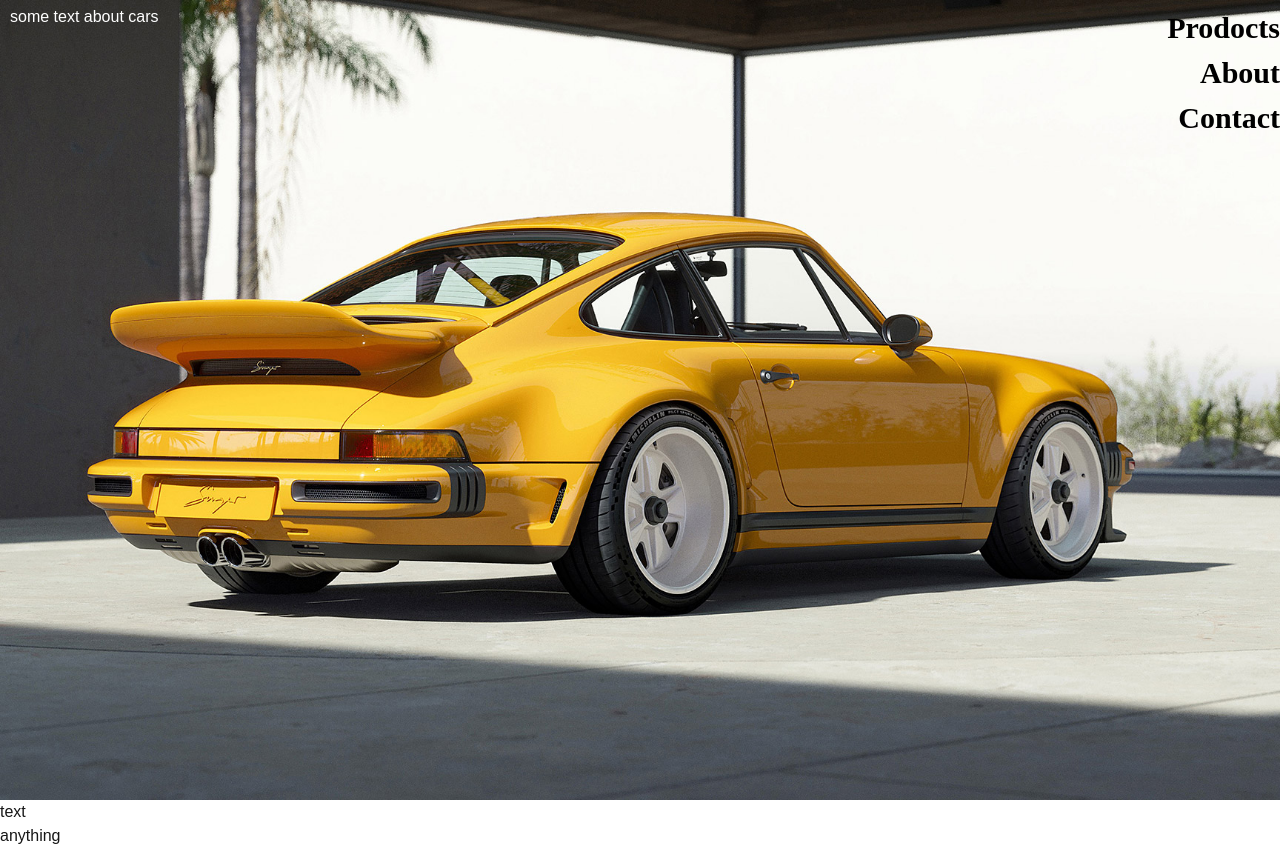
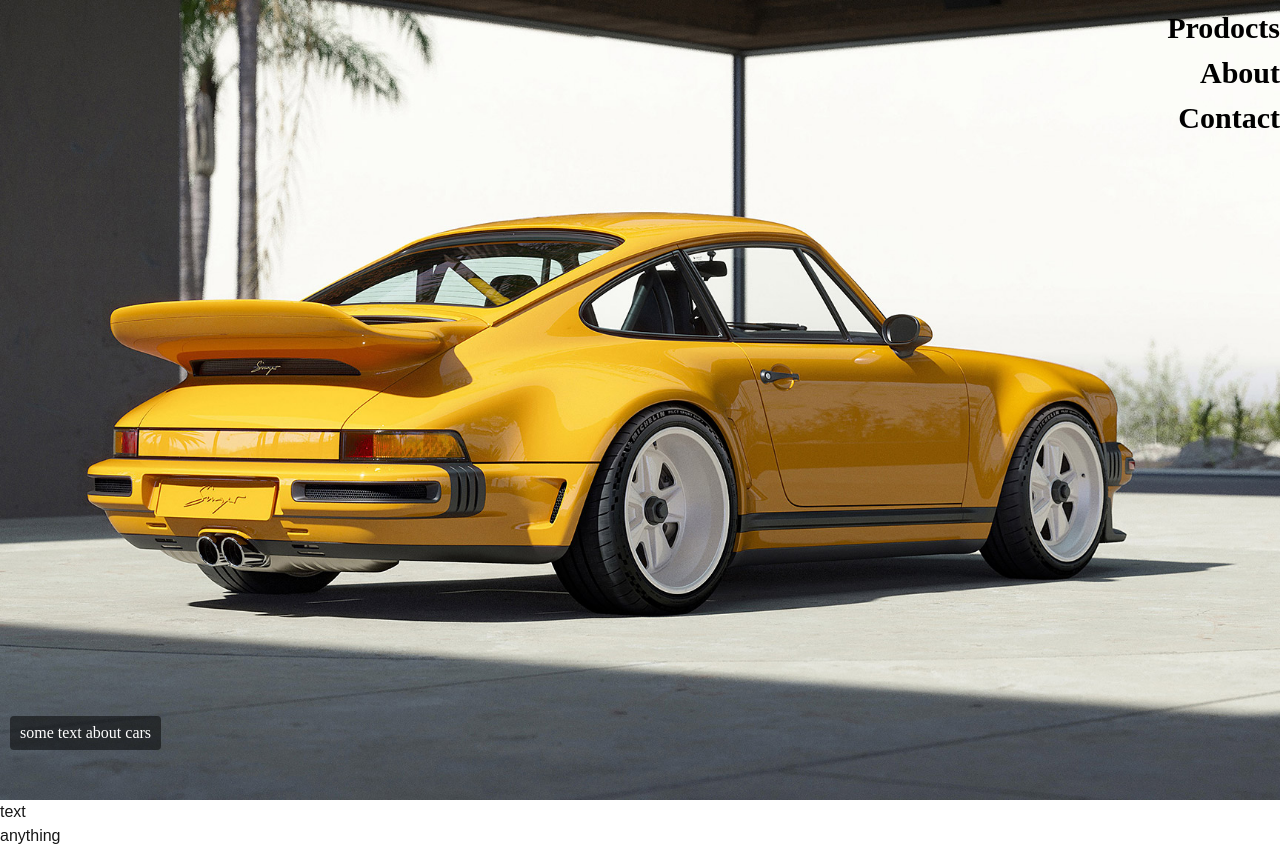
Before and after one commit to Amatrason/Classic-car, a Next.js app: page / in a window 1280 px wide. Built offline with nearby package versions, Linux system fonts and the light colour scheme.

Commit message:
a message

```diff
--- a/components/Backimg.jsx
+++ b/components/Backimg.jsx
@@ -1,4 +1,5 @@
 import React from 'react';
+import './backimg.css';
 import Navigation from './Navigation';
 export default function BackgroundDiv() {
   return (
@@ -15,16 +16,13 @@ export default function BackgroundDiv() {
     >
       <div
         style={{
-          position: 'flex',
-          bottom: '700px',
-          left: '10px',
         //   backgroundColor: 'rgba(0,0,0,0.5)',
           padding: '5px 10px',
           borderRadius: '4px',
         }}
       >
         <Navigation/>
-        some text about cars
+          <div className='text'>some text about cars</div>
       </div>
     </div>
   );
--- a/components/backimg.css
+++ b/components/backimg.css
@@ -10,7 +10,7 @@
 
 .text {
   position: absolute;
-  bottom: 700px;
+  bottom:50px;
   left: 10px;
   background-color: rgba(0,0,0,0.5);
   padding: 5px 10px;
--- a/components/navigation.css
+++ b/components/navigation.css
@@ -8,6 +8,6 @@
     color: black;
 }
 nav{
-    position: fixed;
+    position: absolute;
     right: 0;
 }
```
